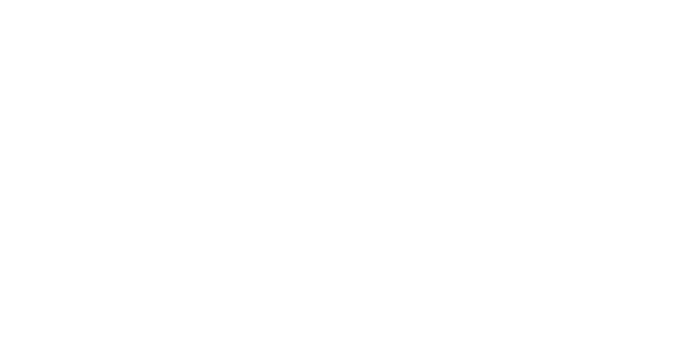
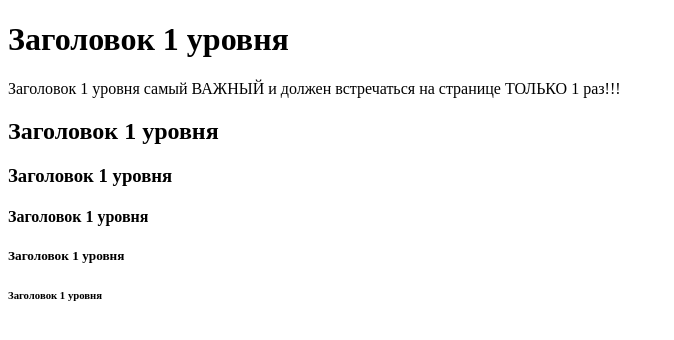
Before and after one commit to kira123-s/kira123-s.github.io, a plain HTML site: page lab3/index.html in a window 1280 px wide. Shown: the whole page, without its empty margins (0-674 px from the left). Drawn offline with Linux system fonts and the light colour scheme.

Commit message:
Add files via upload

```diff
--- a/lab3/index.html
+++ b/lab3/index.html
@@ -1,12 +1,18 @@
 <!DOCTYPE html>
-<html lang="en">
+<html lang="ru">
 <head>
     <meta charset="UTF-8">
     <meta name="viewport" content="width=device-width, initial-scale=1.0">
     <meta http-equiv="X-UA-Compatible" content="ie=edge">
-    <title>моя группа MA42018</title>
+    <title>Моя первая работа над сайтом </title>
 </head>
 <body>
-
+    <h1>Заголовок 1 уровня</h1>
+    <p>Заголовок 1 уровня самый ВАЖНЫЙ и должен встречаться на странице ТОЛЬКО 1 раз!!!</p>
+    <h2>Заголовок 1 уровня</h2>
+    <h3>Заголовок 1 уровня</h3>
+    <h4>Заголовок 1 уровня</h4>
+    <h5>Заголовок 1 уровня</h5>
+    <h6>Заголовок 1 уровня</h6>
 </body>
 </html>
```
